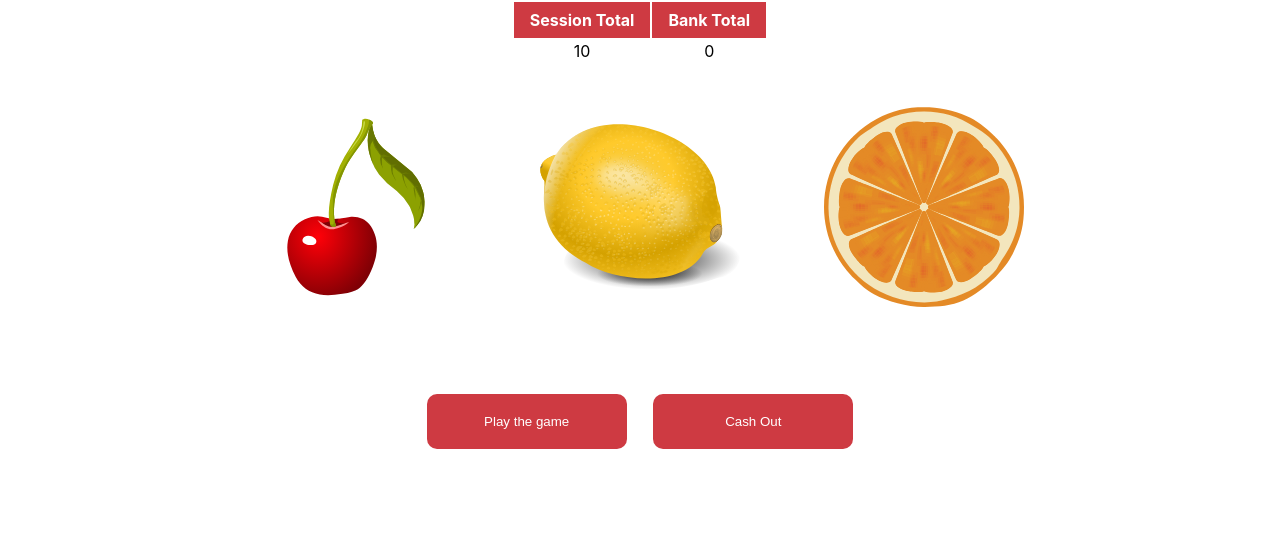
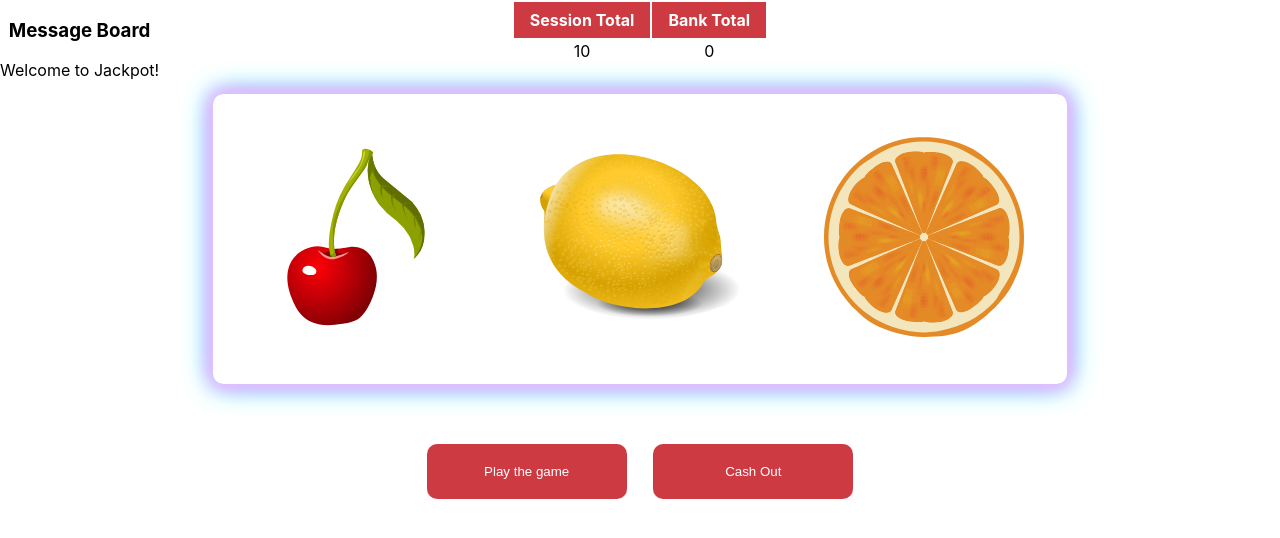
Before and after one commit to larrypeng/jackpot, a React (Create React App) app: page / in a window 1280 px wide. Shown: the top 538 px of the page. Built offline with nearby package versions, Linux system fonts and the light colour scheme.

Commit message:
Completed the scoring logic when rolling a win. Added conditional handling when Session Total is below zero. Added Message Board component. Added new styling for Blocks

```diff
--- /dev/null
+++ b/src/Message.css
@@ -0,0 +1,4 @@
+.Message {
+  float: left;
+  position: absolute;
+}
--- /dev/null
+++ b/src/Message.js
@@ -0,0 +1,15 @@
+import React, {Component} from 'react';
+import './Message.css'
+
+class Message extends Component {
+    render (){
+        return (
+            <div className='Message'>
+                <h3>Message Board</h3>
+                <div>{this.props.msg || 'Hi'}</div>
+            </div>
+        )
+    }
+}
+
+export default Message;
--- a/src/PlayJackpot.css
+++ b/src/PlayJackpot.css
@@ -6,8 +6,13 @@
 
 .PlayJackpot-Blocks {
   margin: 0 auto;
+  margin-top: 30px;
+  margin-bottom: 20px;
 }
-
+.PlayJackpot-Blocks table {
+  box-shadow: 0 0 20px #fff, 0px 0 20px #f0f, 0px 0 30px #0ff;
+  border-radius: 10px;
+}
 .PlayJackpot-balance {
   align-self: center;
 }
--- a/src/PlayJackpot.js
+++ b/src/PlayJackpot.js
@@ -1,5 +1,6 @@
 import react, {Component} from 'react';
 import Block from './Block.js';
+import Message from './Message.js';
 import './PlayJackpot.css'
 
 /* Look into sessionStorage */
@@ -30,36 +31,41 @@ class PlayJackpot extends Component {
                 {id:3, symbol: 'orange', rolling: false},
             ],
             isRolling: false,
-            balance: 10
+            balance: 10,
+            message: 'Welcome to Jackpot!'
 
         };
 
         //Bind the events
         this.roll = this.roll.bind(this);
-        this.updateCredit = this.updateCredit.bind(this);
+        this.reduceCreditByOne = this.reduceCreditByOne.bind(this);
         this.updateBlocks = this.updateBlocks.bind(this);
     }
 
-    //Ajax: Connect to backend logic to query and update Bank Total
-    componentDidMount(){
-        //load session data, and set state data
-
-    }
     //Define a roll method to change Block state
     roll(){
+        if(this.state.balance > 0) {
             //Generate random symbol for all blocks
             this.updateBlocks();
 
             //Update global rolling status
             this.setState({isRolling: true});
 
-        //Adjust the session credit
-        this.setState(this.updateCredit);
+            //Reduce session credit by 1
+            this.setState(this.reduceCreditByOne);
 
             //Resetting rolling state to false after the last block stops rolling
             setTimeout(() => {
-            this.setState({isRolling: false})
+                this.setState({isRolling: false});
+                //console.log(this.state.blocks);
+
+                //Get the results for this round
+                this.updateCredit();
+
             }, this.state.blocks.length * 1000);
+        } else {
+            this.setState({message: 'Game Over!'});
+        }
 
     }
     //Define a function to update Blocks progressively
@@ -80,6 +86,7 @@ class PlayJackpot extends Component {
                 let blocks = [...this.state.blocks];
                 //2. Make a shallow copy of the current block, and replace the value for "symbol" key
                 let block = {...blocks[i], symbol : this.randSymbol(), rolling : false};
+                //let block = {...blocks[i], symbol : 'orange', rolling : false};
                 //3. Move the array element back to "blocks" array
                 blocks[i] = block;
                 //4. Set the state to the new copy
@@ -89,14 +96,37 @@ class PlayJackpot extends Component {
        }
 
     }
-    //Define a helper function to get the symbol randomly
+    //Generate a random symbol for a block
     randSymbol(){
         return this.props.symbols[Math.floor(Math.random() * this.props.symbols.length)]['name'];
     }
 
-    //Define a updateCredit method to adjust session credit after each roll
-    updateCredit(prevState){
+    //Adjust session credit after each roll
+    reduceCreditByOne(prevState){
         return { balance: prevState.balance - 1 };
+    }
+
+    //Compare block symbols and update the session total
+    updateCredit(){
+        //Extract the "symbol" property from Blocks object, and assign it to an array
+        const symbols = [...this.state.blocks].reduce((result, ele) => {
+            return [...result, ele.symbol];
+        }, []);
+        console.log(symbols);
+        console.log(new Set(symbols));
+        //If the array contains three identical values, we have a win
+        const isAWin = (new Set(symbols).size === 1);
+        console.log(isAWin);
+        if (isAWin) {
+            //this.setState(this.increaseCredit(prevState, this.symbols[0].credit));
+            //Search default props for the symbol credit, when it is a win
+            const Symbol_obj = this.props.symbols.find(s => s.name === symbols[0]);
+            const score = Symbol_obj.credit;
+            console.log('score: ' + score);
+            //Update the Session Total by adding the credit earned from this round, update message board
+            this.setState(curState => ({balance: curState.balance + score, message: `You Win! (+ ${score} credits)`}));
+        }
+
     }
 
     //Define a cashout method to transfer credits to bank
@@ -108,6 +138,7 @@ class PlayJackpot extends Component {
     render(){
         return (
             <div className='PlayJackpot'>
+                <Message msg={this.state.message}/>
                 <div className='PlayJackpot-balance'>
                     <table>
                         <thead>
```
Also changed, not shown: src/Block.js (+8 -0 lines). Lines whose indentation alone changed are shown as unchanged.
